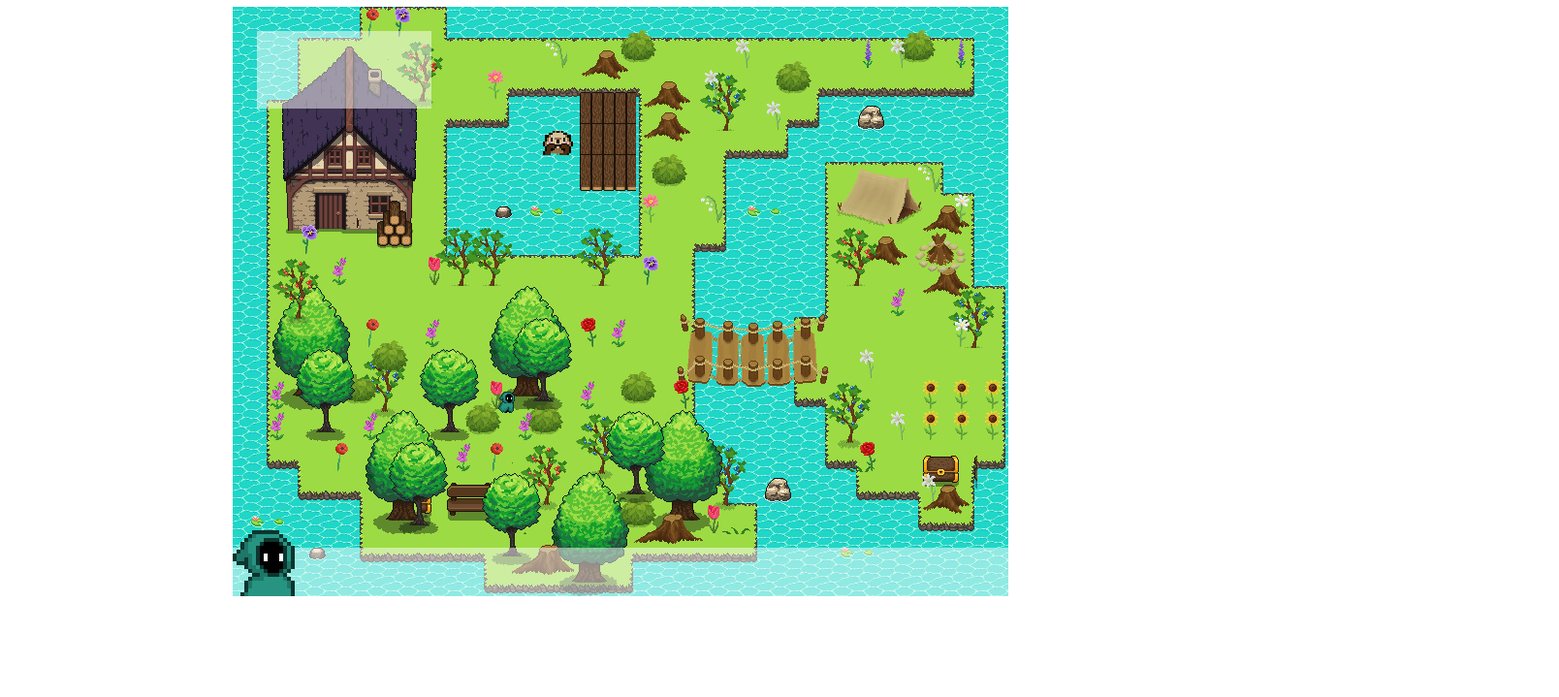
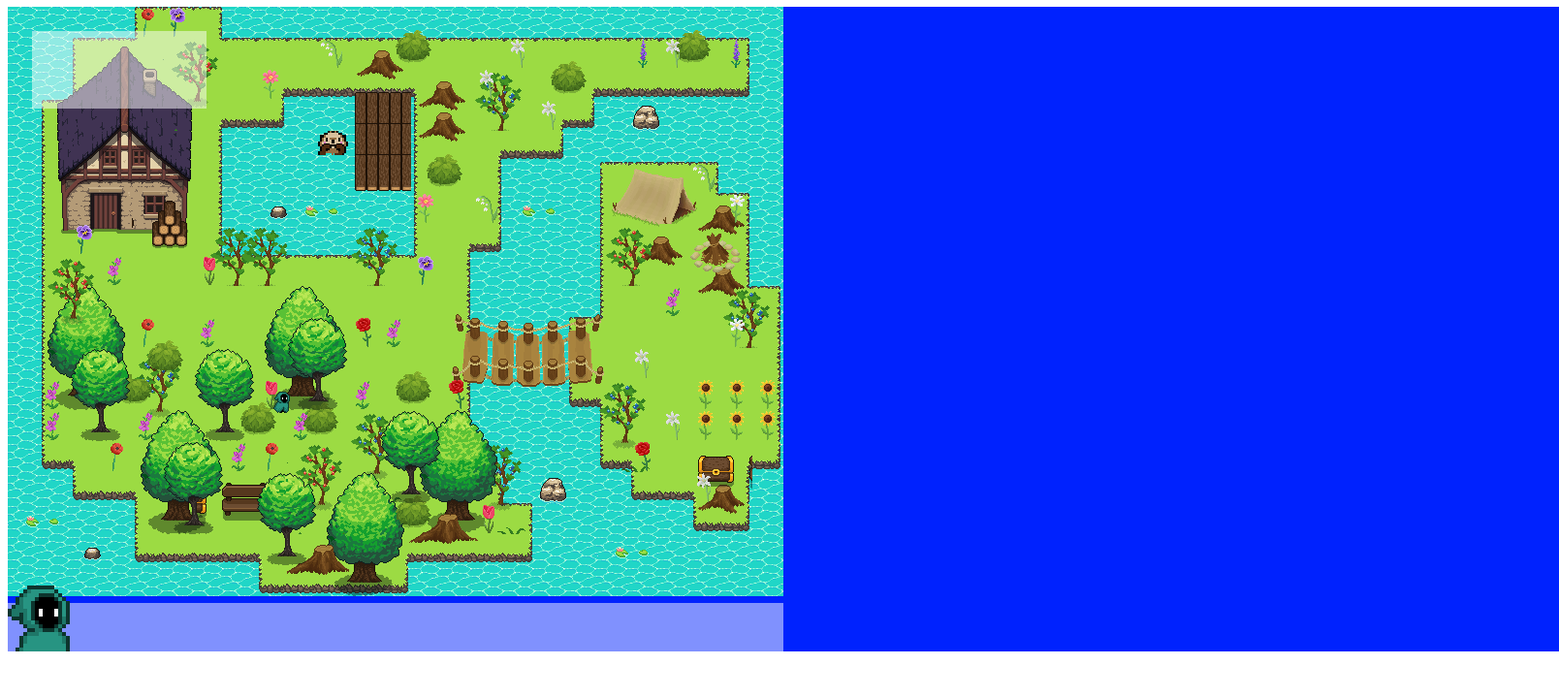
Before and after one commit to Fleurtje1142/SHINE-project, a plain HTML site: page Index.html in a window 1280 px wide. Shown: the part 81-800 px from the top of the page at 97% size, 1608 px wide, since content can reach past the window. Drawn offline with Linux system fonts and the light colour scheme.

Commit message:
gameWindow changed
I changed the game window to make it bigger

```diff
--- a/CSS/Style.CSS
+++ b/CSS/Style.CSS
@@ -1,7 +1,7 @@
 body {
     display: grid;
-    grid-template-columns: auto 800px auto;
-    grid-template-rows: auto 608px auto;
+    grid-template-columns: auto 1600px auto;
+    grid-template-rows: auto 665px auto;
 }
 
 #title {
@@ -10,8 +10,8 @@ body {
 }
 
 #gameWindow {
-    width: 800px;
-    height: 608px;
+    width: 1600px;
+    height: 665px;
     background-color: #0022fe;
     grid-column-start: 2;
     grid-row-start: 2;
```
